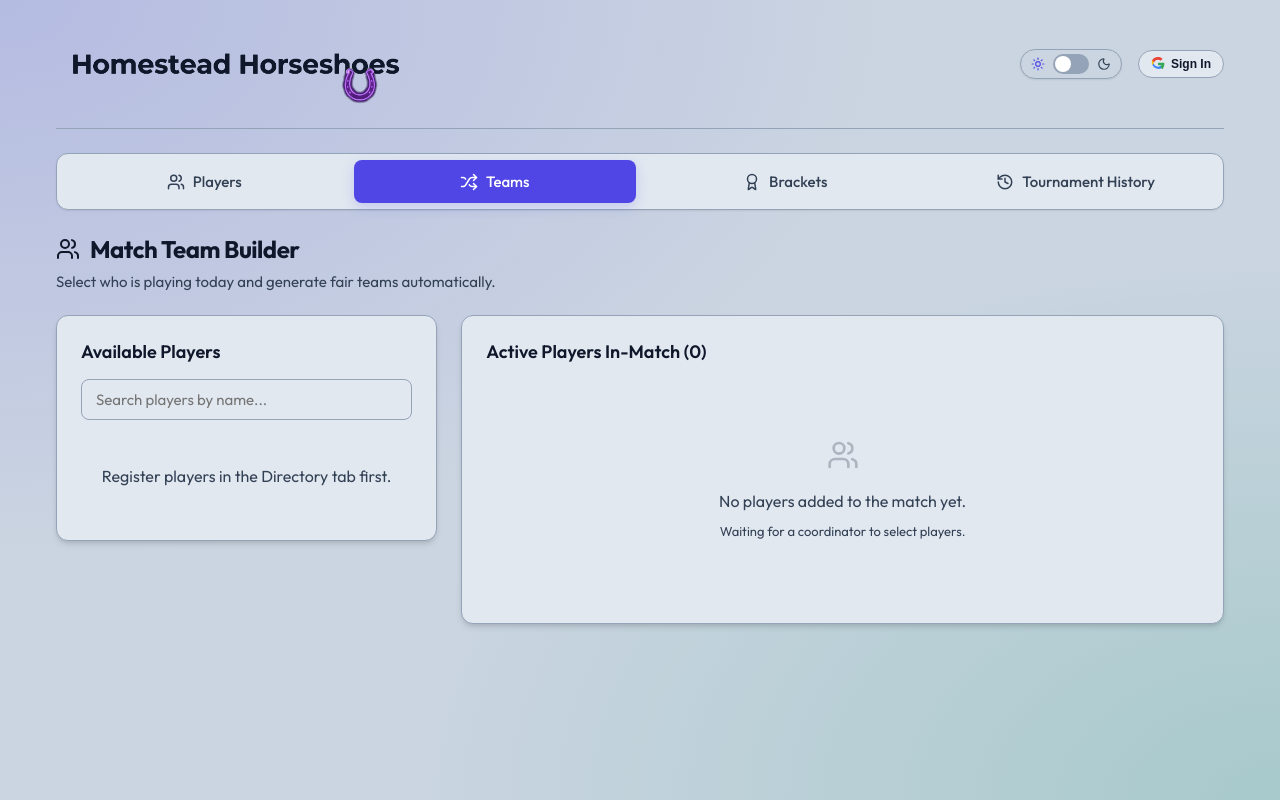
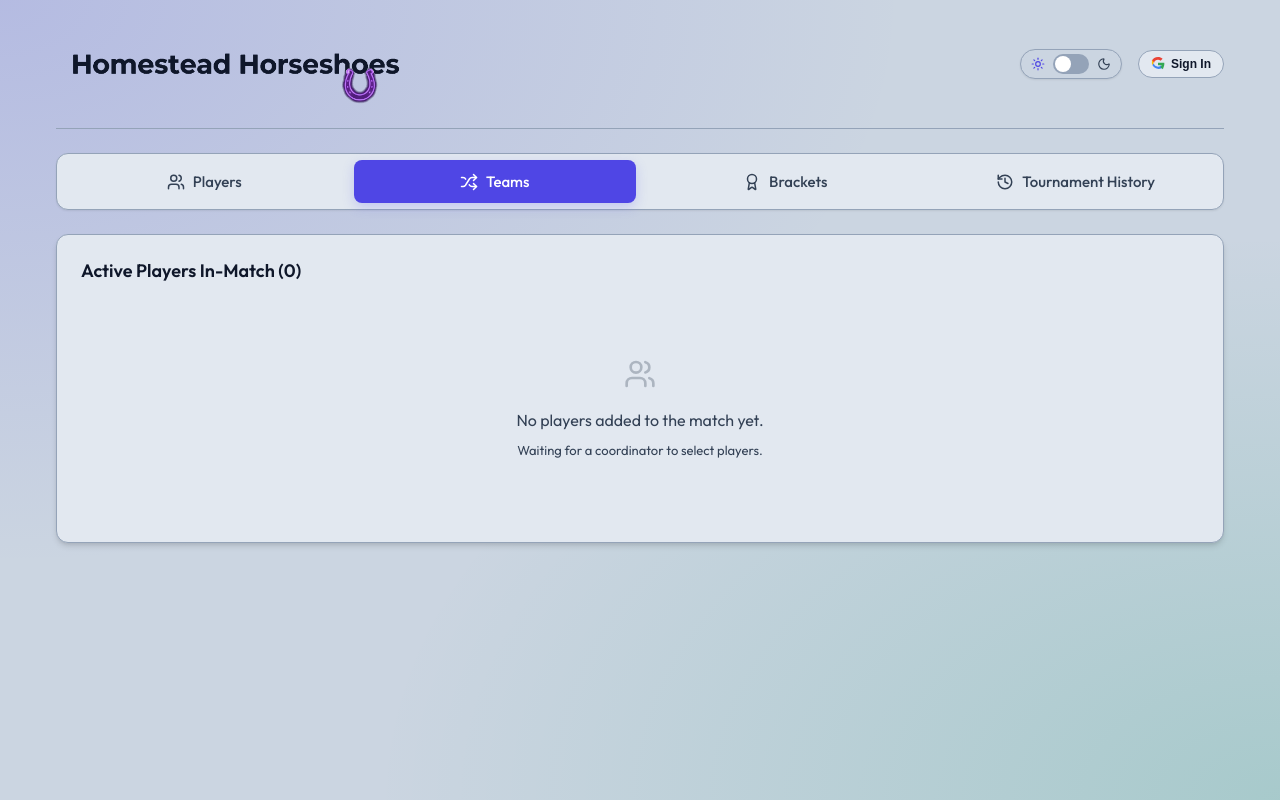
Before and after one commit to yardik/tourny-planner, a React (Vite) app: page / in a window 1280 px wide. Both pictures are taken after a click on the button "Teams". Built offline with nearby package versions, Linux system fonts and the light colour scheme.

Commit message:
Hide available players panel and Match Team Builder header in readonly mode

```diff
--- a/src/components/MatchSetup.jsx
+++ b/src/components/MatchSetup.jsx
@@ -491,16 +491,19 @@ export default function MatchSetup({ players, matchSetup, isAnonymous, onBuildMa
   return (
     <div>
       {/* Page Title */}
+      {!isAnonymous && (
         <div style={{ marginBottom: "24px" }}>
           <h2 className="page-title" style={{ display: "flex", alignItems: "center", gap: "10px" }}>
             <Users size={24} /> Match Team Builder
           </h2>
           <p className="page-subtitle">Select who is playing today and generate fair teams automatically.</p>
         </div>
+      )}
 
       {!isGenerated ? (
-        <div className="dashboard-grid">
+        <div className={isAnonymous ? "" : "dashboard-grid"}>
           {/* Left Column: Available Player Directory */}
+          {!isAnonymous && (
             <div className="glass-panel">
             <div style={{ display: "flex", justifyContent: "space-between", alignItems: "center", marginBottom: "16px", flexWrap: "wrap", gap: "10px" }}>
               <h3 style={{ fontSize: "18px", fontWeight: "600" }}>Available Players</h3>
@@ -576,6 +579,7 @@ export default function MatchSetup({ players, matchSetup, isAnonymous, onBuildMa
               </div>
             )}
             </div>
+          )}
 
           {/* Right Column: In-Match Queue */}
           <div className="glass-panel">
```
Lines whose indentation alone changed are shown as unchanged.
